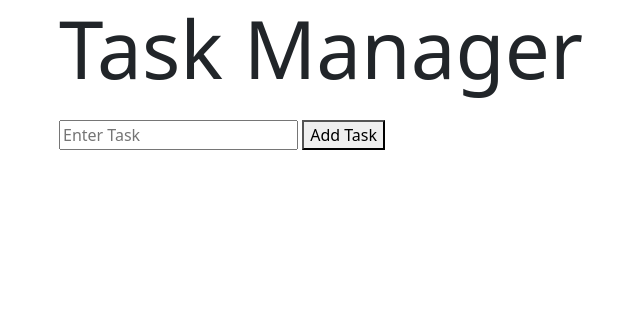
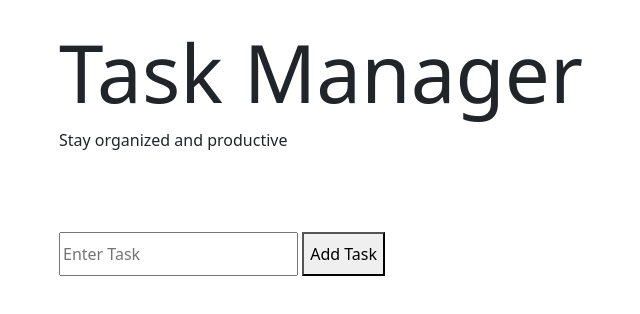
Before and after one commit to Sneha-Paul-coder/task-manager, a website: page index.html in a window 1280 px wide. Shown: the whole page, without its empty margins (23-663 px from the left). Drawn offline with nearby package versions, Linux system fonts and the light colour scheme.

Commit message:
Enhance index.html with improved meta and styles
Updated the description meta tag and improved styling for header and input elements.

```diff
--- a/index.html
+++ b/index.html
@@ -6,7 +6,7 @@
     <meta http-equiv="X-UA-Compatible" content="ie=edge" />
     <meta
       name="description"
-      content="A task manager app to organize your life"
+      content="Organize your life with a task manager app built using JavaScript and Bootstrap."
     />
     <title>Task Manager</title>
     <link
@@ -19,14 +19,20 @@
     <script type="module" src="task-manager.js"></script>
   </head>
   <body>
-    <header class="container">
+    <header class="container py-4">
       <h1 class="display-1">Task Manager</h1>
+      <p class="fw-light">Stay organized and productive</p>
     </header>
 
-    <main class="container">
+    <main class="container py-4">
       <div class="py-3">
-        <input type="text" placeholder="Enter Task" id="task-name" />
-        <button id="btn">Add Task</button>
+        <input
+          type="text"
+          placeholder="Enter Task"
+          id="task-name"
+          class="py-2"
+        />
+        <button id="btn" class="py-2">Add Task</button>
       </div>
       <div class="py-3">
         <ul id="task-list" class="list-group col-md-6"></ul>
```
